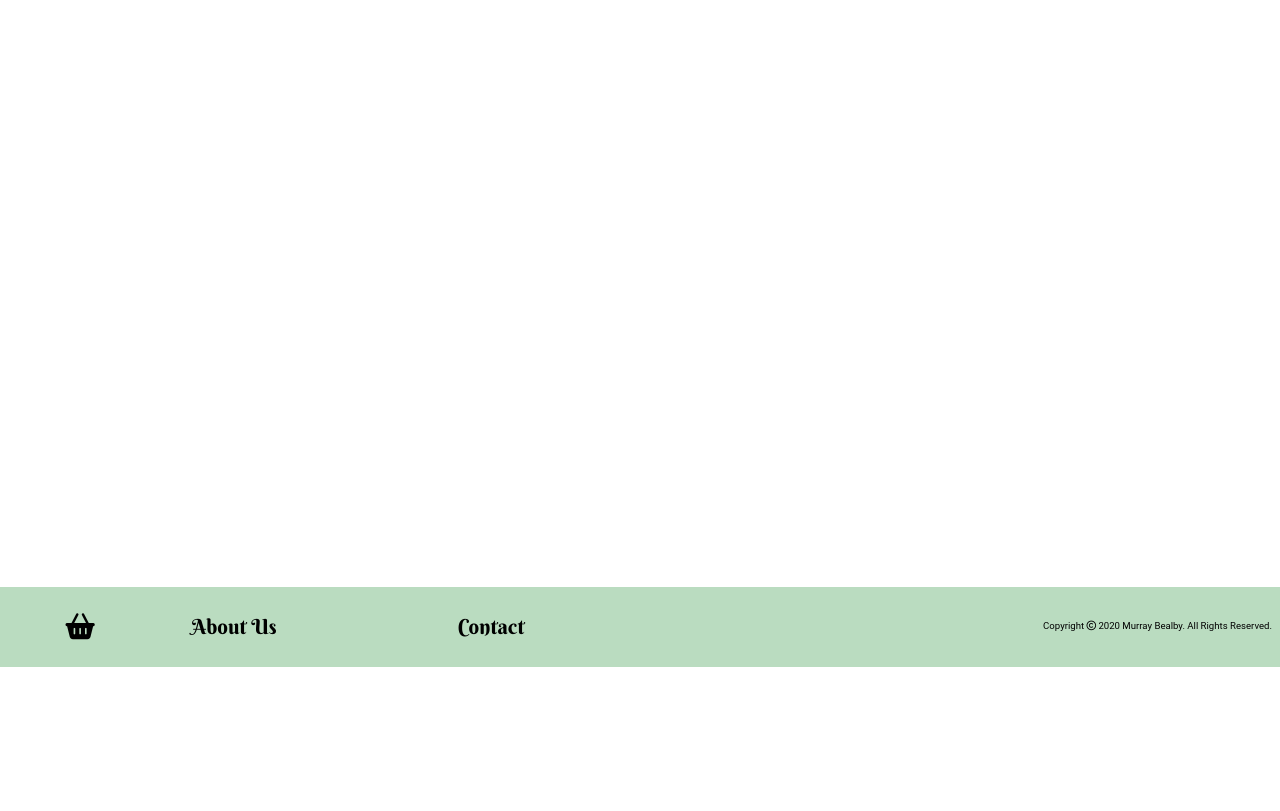
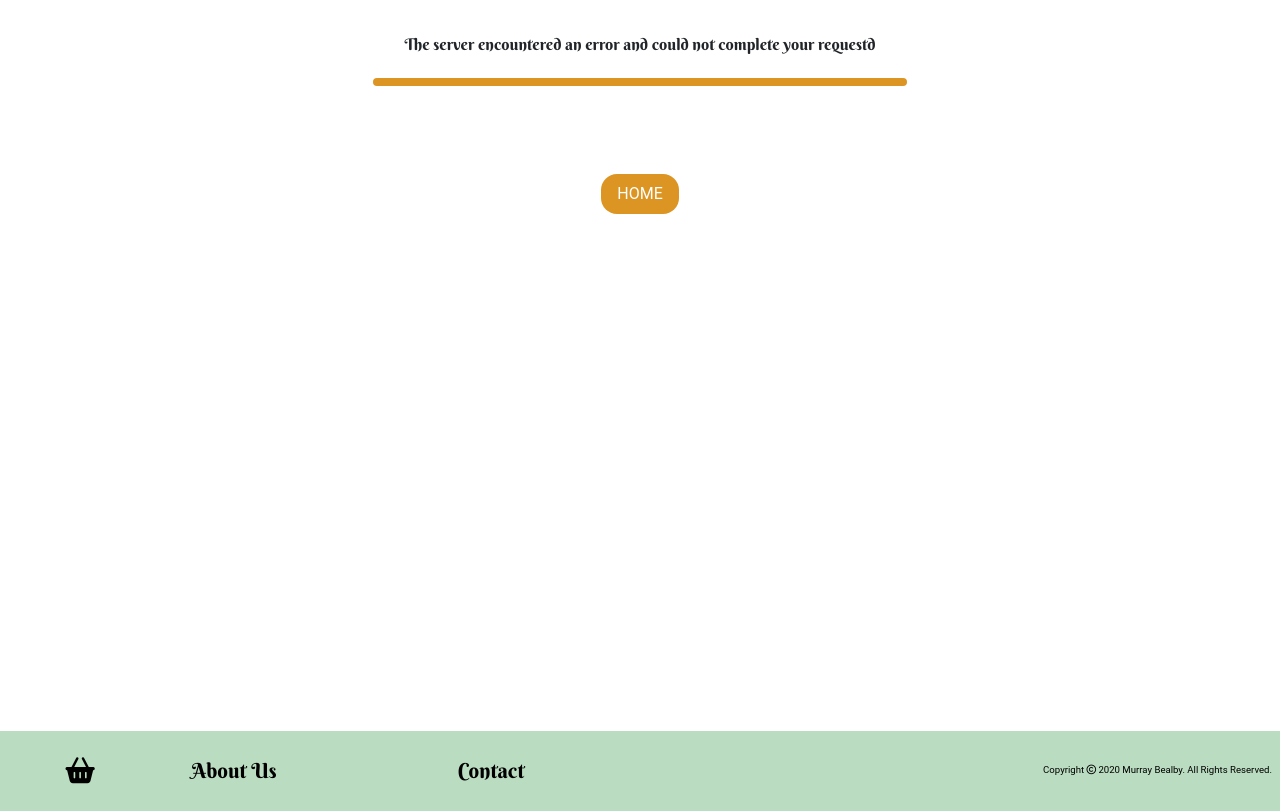
Before and after one commit to Bealby/grandpas-pocket-watch-shop, a Django app: template templates/500.html in a window 1280 px wide. Shown: the part 181-992 px from the top of the page. Before the commit the page ends 848 px from the top, so only its background shows below. Run offline with Django 3.2, Linux system fonts and the light colour scheme; the template is opened without the code that fills it, so the values that code supplies are empty; some libraries are stand-ins or nearby versions.

Commit message:
Added content to 404/500 html error pages

```diff
--- a/templates/500.html
+++ b/templates/500.html
@@ -1,24 +1,40 @@
 {% extends "base.html" %} {% load static %}
 
+{% block page_header %}
+
+<div class="container header-container">
+    <div class="row">
+        <div class="col"></div>
+    </div>
+</div>
+
+{% endblock %}
+
 {% block content %}
+<div class="container-fluid">
+    <div class="row">
+        <div class="col-10 offset-1">
+            <div class="row pt-4 pb-5">
+                <div class="col-12">
+                    <h6 class="page-header text-center">The server encountered an error and could not complete your requestd</h6>
+                </div>
+                <hr class="blue-divider" />
+            </div>
 
-<section>
-    <!-- Error 500 message -->
-    <div class="container pt-5 mt-5">
-        <div class="row">
-            <div class="col-12">
-                <p class="mx-auto text-center">
-                    The server encountered an error and could not complete your request
-                </p>
-            </div>
-            <div class="col-12 text-center">
-                <i class="fas fa-arrow-circle-down"></i>
-            </div>
-            <div class="col-12 text-center">
-                <a class="mx-auto" href="">Home</a>
+            <div class="row">
+                <div class="col-12 text-center">
+                    <a href="{% url 'home' %}" class="btn btn-default btn-lg mt-4 text-uppercase">HOME</a>
+                </div>
             </div>
         </div>
     </div>
-</section>
+</div>
+{% endblock %}
 
+{% block page_bottom %}
+<div class="container bottom-container">
+    <div class="row">
+        <div class="col"></div>
+    </div>
+</div>
 {% endblock %}
```
Also changed, not shown: templates/404.html (+2 -12 lines).
